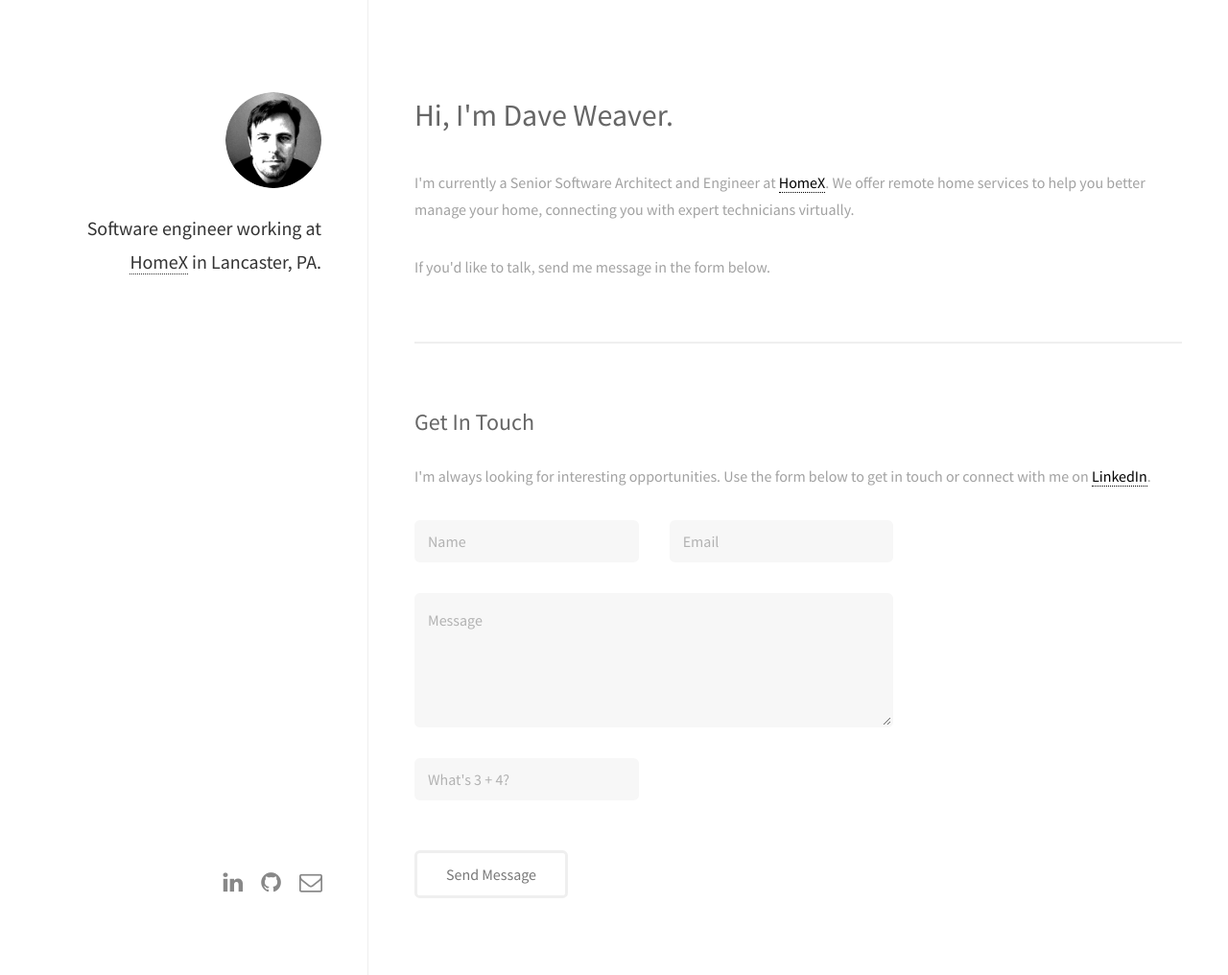
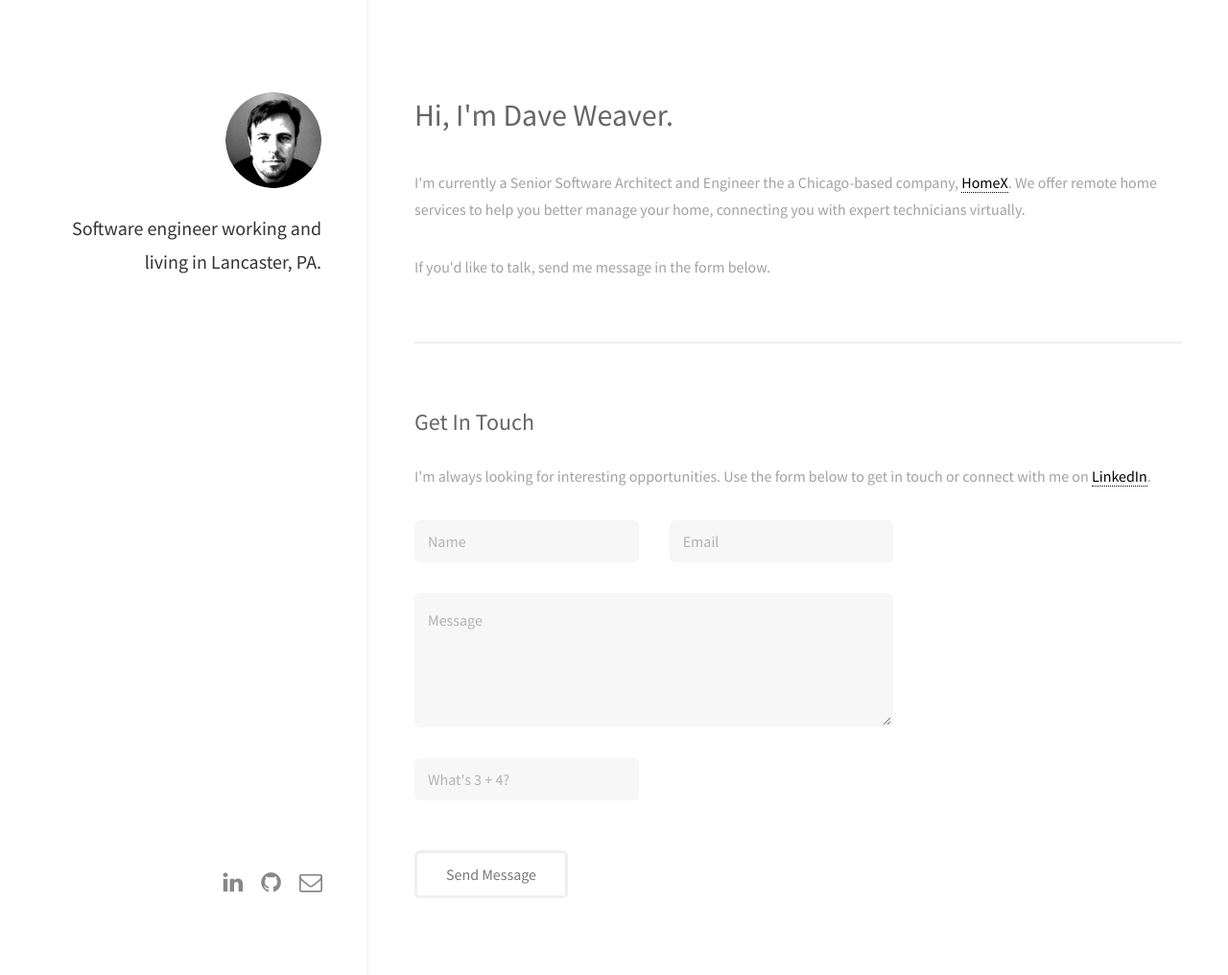
Before and after one commit to davideweaver/davideweaver.github.io, a Jekyll site: the page built from index.html, in a window 1280 px wide and 1016 px high. Shown: the whole window at 96% size. Built offline with Jekyll 4.4.1, drawn with Linux system fonts in a browser that asks for light colours; nearby versions of some CDN libraries.

Commit message:
redo header

```diff
--- a/_includes/header.html
+++ b/_includes/header.html
@@ -1,5 +1,5 @@
 <header id="header">
 	<a href="/" class="image avatar"><img src="/avatar.png" alt="" /></a>
-	<h1>Software engineer<br>
-	working at <a href="https://homex.com">HomeX</a><br> in Lancaster, PA.</h1>
+	<h1>Software engineer working and<br>
+	living in Lancaster, PA.</h1>
 </header>
--- a/_layouts/default.html
+++ b/_layouts/default.html
@@ -13,7 +13,7 @@
 	<header class="major">
 		<h2>Hi, I'm Dave Weaver.</h2>
 	</header>
-	<p>I'm currently a Senior Software Architect and Engineer at <a href="https://homex.com">HomeX</a>.
+	<p>I'm currently a Senior Software Architect and Engineer the a Chicago-based company, <a href="https://homex.com">HomeX</a>.
 		We offer remote home services to help you better manage your home, connecting you with expert technicians virtually.</p>
 	<p>
 		If you'd like to talk, send me message in the form below.</p>
```
